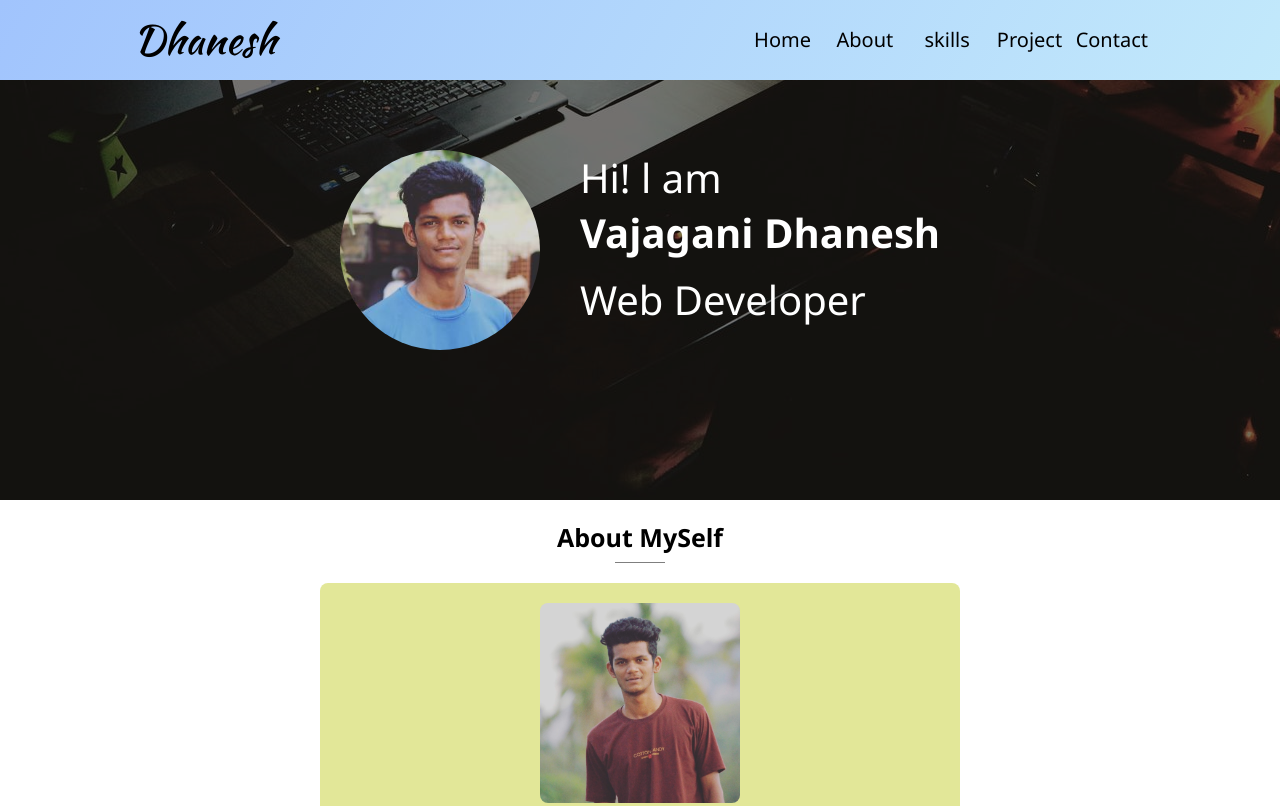
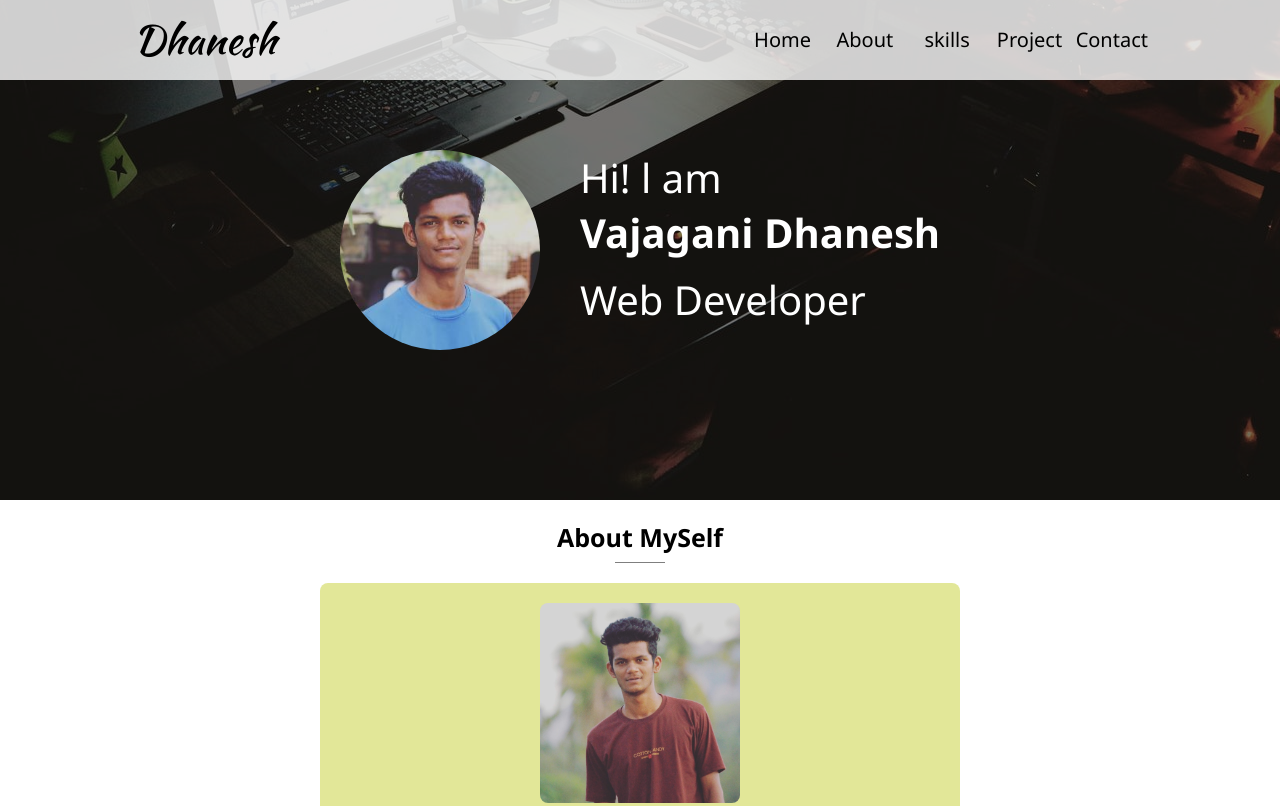
Before and after one commit to vajaganidhanesh/portfolio, a plain HTML site: page index.html in a window 1280 px wide. Shown: the top 806 px of the page. Drawn offline with Linux system fonts and the light colour scheme.

Commit message:
back to normal

```diff
--- a/index.css
+++ b/index.css
@@ -26,7 +26,7 @@
     display: flex;
     justify-content:center;
     position: fixed;
-    background-image: linear-gradient(120deg, #a1c4fd 0%, #c2e9fb 100%);
+    background-color: rgb(255 255 255 / 80%);
 }
 .logo{
     height: 80px;
```
